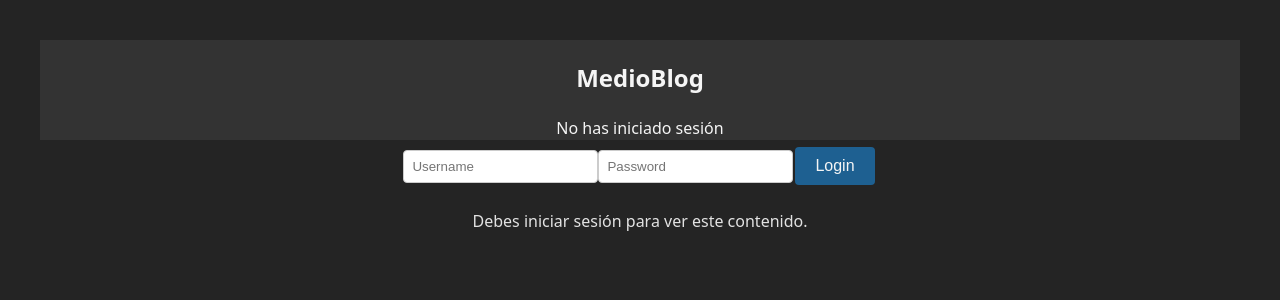
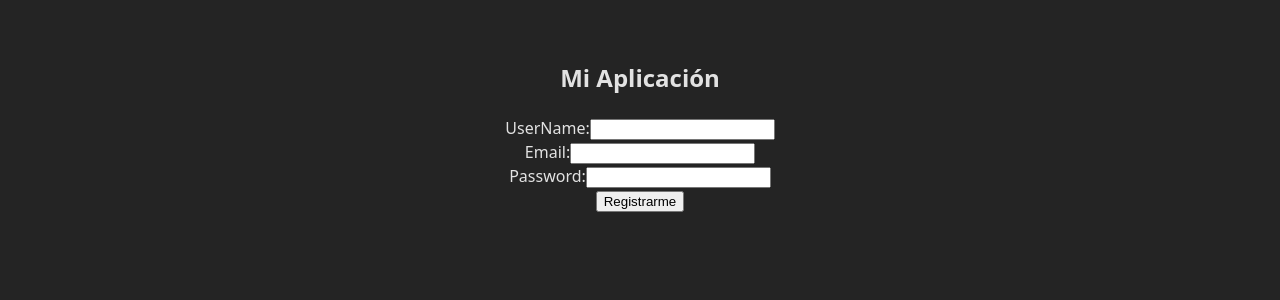
Before and after one commit to dannielgloria/React-avanzado-frontend, a React (Vite) app: page /register in a window 1280 px wide. Shown: the top 300 px of the page. Built offline with nearby package versions, Linux system fonts and the light colour scheme; no server answers.

Commit message:
feat: refactor application structure with routing, add authentication and post management features

```diff
--- a/package.json
+++ b/package.json
@@ -10,9 +10,11 @@
     "preview": "vite preview"
   },
   "dependencies": {
+    "axios": "^1.13.2",
     "react": "^19.2.0",
     "react-dom": "^19.2.0",
-    "react-hook-form": "^7.66.1"
+    "react-hook-form": "^7.66.1",
+    "react-router-dom": "^7.10.1"
   },
   "devDependencies": {
     "@eslint/js": "^9.39.1",
--- a/src/App.jsx
+++ b/src/App.jsx
@@ -1,21 +1,23 @@
-import reactLogo from './assets/react.svg'
-import viteLogo from '/vite.svg'
+import { BrowserRouter, Routes, Route } from 'react-router-dom'
 import './App.css'
-import Login from './components/Login'
-import { UserProvider } from './context/UserContext'
+import Login from './pages/Login'
+import Register from './pages/Register'
+import PostList from './components/PostList'
+import CreatePost from './components/CreatePost'
 import Navbar from './components/Navbar'
-import ContenidoPrivado from './components/ContenidoPrivado'
 
 function App() {
 
   return (
-    <>
-      <UserProvider>
-        <Navbar />
-        <Login />
-        <ContenidoPrivado/>
-      </UserProvider>
-    </>
+    <BrowserRouter>
+      <Navbar />
+      <Routes>
+        <Route path="/" element={<Login />} />
+        <Route path="/register" element={<Register />} />
+        <Route path="/posts" element={<PostList />} />
+        <Route path="/create-post" element={<CreatePost />} />
+      </Routes>
+    </BrowserRouter>
   )
 }
 
--- a/src/components/ContenidoPrivado.jsx
+++ /dev/null
@@ -1,17 +0,0 @@
-import { useUser } from "../context/UserContext";
-
-export default function ContenidoPrivado() {
-    const { user } = useUser();
-
-    if (!user) {
-        return <p>Debes iniciar sesión para ver este contenido.</p>;
-    }
-
-    return (
-        <div>
-            <h2>Contenido Privado</h2>
-            <p>¡Bienvenido al contenido exclusivo, {user.username}!</p>
-            <h3>#0821TIYG21</h3>
-        </div>
-    );
-}
--- /dev/null
+++ b/src/components/CreatePost.jsx
@@ -0,0 +1,28 @@
+import  { useForm } from "react-hook-form";
+import client from "../service/client";
+
+export default function CreatePost() {
+    const { register, handleSubmit, reset } = useForm();
+
+    const onSubmit = async (data) => {
+        try {
+            await client.post("/post", data);
+            reset();
+        } catch (error) {
+            console.error("Error creating post:", error);
+        }
+    };
+
+    return (
+        <form onSubmit={handleSubmit(onSubmit)}>
+            <div>
+                <label>Titulo:</label>
+                <input type="text" {...register("title")} />
+
+                <label>Contenido:</label>
+                <textarea {...register("content")} />
+                <button type="submit">Crear Post</button>
+            </div>
+        </form>
+    );
+}
--- a/src/components/Login.css
+++ /dev/null
@@ -1,25 +0,0 @@
-.login{
-    background-color: #1e6091;
-    color: whitesmoke;
-}
-
-.error-message{
-    color: red;
-    font-weight: bold;
-}
-
-.input-field{
-    margin: 10px 0;
-    padding: 8px;
-    border: 1px solid #ccc;
-    border-radius: 4px;
-}
-
-.input-field:focus{
-    border-color: #1e6091;
-    outline: none;
-}
-
-.input-error{
-    border-color: red;
-}
--- a/src/components/Login.jsx
+++ /dev/null
@@ -1,36 +0,0 @@
-import { useForm } from "react-hook-form";
-import { useUser } from "../context/UserContext";
-import './Login.css';
-
-export default function Login() {
-    const { user, login } = useUser();
-    const { register, handleSubmit, formState: {errors}} = useForm();
-
-    if (user) return null;
-
-    const onSubmit = data => {
-        login(data.username, data.password);
-    };
-
-    return (
-        <form onSubmit={handleSubmit(onSubmit)} aria-label="Formulario de login">
-            <input
-                type="text"
-                placeholder="Username"
-                className={errors.password ? "input-field input-error" : "input-field"}
-                {...register("username", { required: "El nombre de usuario es obligatorio" })}
-            />
-            {errors.username && <span role="alert" className="error-message">{errors.username.message}</span>}
-
-            <input
-                type="password"
-                placeholder="Password"
-                className={errors.password ? "input-field input-error" : "input-field"}
-                {...register("password", { required: "La contraseña es obligatoria" })}
-            />
-            {errors.password && <span role="alert" className="error-message">{errors.password.message}</span>}
-
-            <button type="submit" className="login">Login</button>
-        </form>
-    );
-}
--- a/src/components/Navbar.css
+++ /dev/null
@@ -1,19 +0,0 @@
-.navbar{
-    background-color: #333;
-    overflow: hidden;
-    color: whitesmoke;
-}
-
-button{
-    background-color: #1e6091;
-    color: whitesmoke;
-    border: none;
-    padding: 10px 20px;
-    text-align: center;
-    text-decoration: none;
-    display: inline-block;
-    font-size: 16px;
-    margin: 4px 2px;
-    cursor: pointer;
-    border-radius: 4px;
-}
--- a/src/components/Navbar.jsx
+++ b/src/components/Navbar.jsx
@@ -1,20 +1,8 @@
-import { useUser } from "../context/UserContext";
-import './Navbar.css';
 
 export default function Navbar() {
-    const { user, logout } = useUser();
-
     return (
-        <nav className="navbar">
-            <h2>MedioBlog</h2>
-            {user ? (
-                <div>
-                    <span>Bienvenido, {user.username}</span>
-                    <button onClick={logout}>Logout</button>
-                </div>
-            ) : (
-                <span>No has iniciado sesión</span>
-            )}
+        <nav>
+            <h1>Mi Aplicación</h1>
         </nav>
     );
 }
--- /dev/null
+++ b/src/components/PostList.jsx
@@ -0,0 +1,34 @@
+import React, { useEffect, useState } from "react";
+import client from "../service/client";
+
+export default function PostList() {
+    const [posts, setPosts] = useState([]);
+
+    useEffect(() => {
+        const fetchPosts = async () => {
+            try {
+                const response = await client.get("/post");
+                setPosts(response.data);
+            } catch (error) {
+                console.error("Error fetching posts:", error);
+            }
+        };
+
+        fetchPosts();
+    }, []);
+
+    return (
+        <div>
+            <h2>Lista de Posts</h2>
+            <ul>
+                {posts.map((post) => (
+                    <li key={post.id}>
+                        <h3>{post.title}</h3>
+                        <h4>{post.user_id.username}</h4>
+                        <p>{post.content}</p>
+                    </li>
+                ))}
+            </ul>
+        </div>
+    );
+}
--- /dev/null
+++ b/src/pages/Login.jsx
@@ -0,0 +1,30 @@
+import { useForm } from "react-hook-form";
+import client from "../service/client";
+
+export default function Login() {
+    const { register, handleSubmit } = useForm();
+
+    const onSubmit = async (data) => {
+        try {
+            const response = await client.post("/auth/login", data);
+            alert("Bienvenid@");
+            console.log("Login exitoso:", response.data);
+        } catch (error) {
+            alert("Error de login");
+            console.error("Error de login:", error);
+        }
+    };
+    return (
+        <form onSubmit={handleSubmit(onSubmit)}>
+            <div>
+                <label>Email:</label>
+                <input type="text" {...register("email")} />
+            </div>
+            <div>
+                <label>Password:</label>
+                <input type="password" {...register("password")} />
+            </div>
+            <button type="submit">Login</button>
+        </form>
+    );
+}
--- /dev/null
+++ b/src/pages/Register.jsx
@@ -0,0 +1,35 @@
+import { useForm } from "react-hook-form";
+import client from "../service/client";
+
+export default function Register() {
+    const { register, handleSubmit } = useForm();
+
+    const onSubmit = async (data) => {
+        try {
+            const response = await client.post("/auth/register", data);
+            alert("Registro exitoso");
+            console.log("Registro exitoso:", response.data);
+        } catch (error) {
+            alert("Error en el registro");
+            console.error("Error en el registro:", error);
+        }
+    };
+
+    return (
+        <form onSubmit={handleSubmit(onSubmit)}>
+            <div>
+                <label>UserName:</label>
+                <input type="text" {...register("username")} />
+            </div>
+            <div>
+                <label>Email:</label>
+                <input type="text" {...register("email")} />
+            </div>
+            <div>
+                <label>Password:</label>
+                <input type="password" {...register("password")} />
+            </div>
+            <button type="submit">Registrarme</button>
+        </form>
+    );
+}
--- /dev/null
+++ b/src/service/client.js
@@ -0,0 +1,10 @@
+import axios from "axios";
+
+const client = axios.create({
+  baseURL: import.meta.env.REACT_APP_API_URL || "http://localhost:3000",
+  headers: {
+    "Content-Type": "application/json",
+  },
+});
+
+export default client;
```
Also changed, not shown: 2 other files (tests, documents, lock files or other folders).
